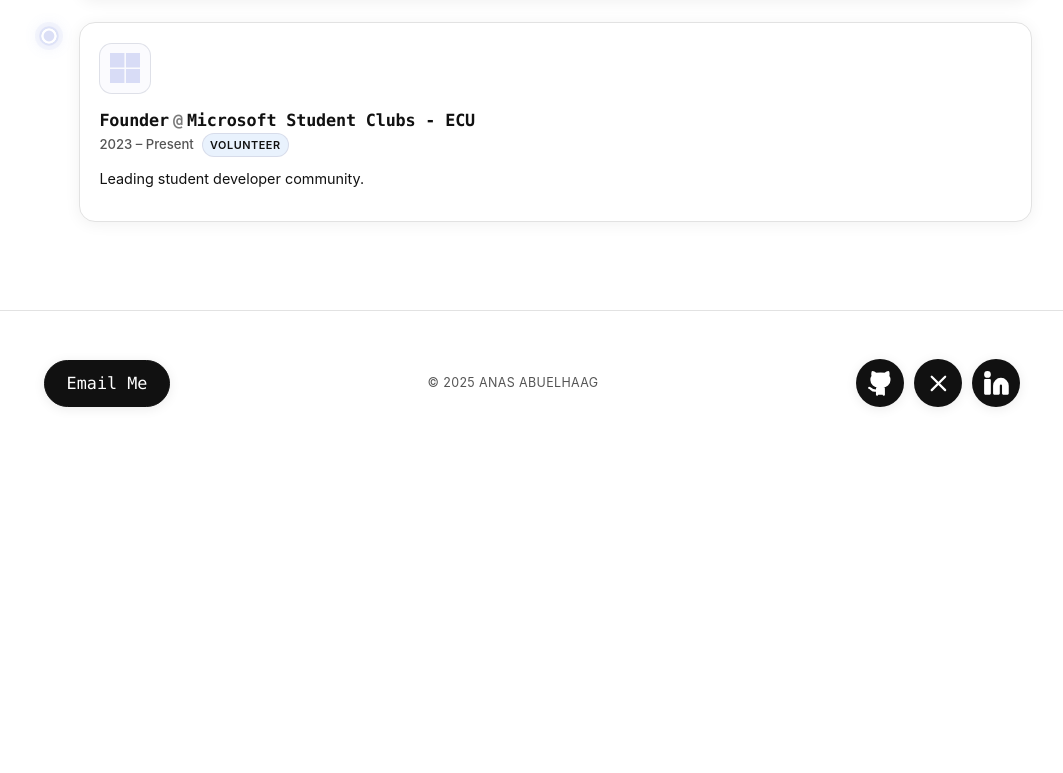
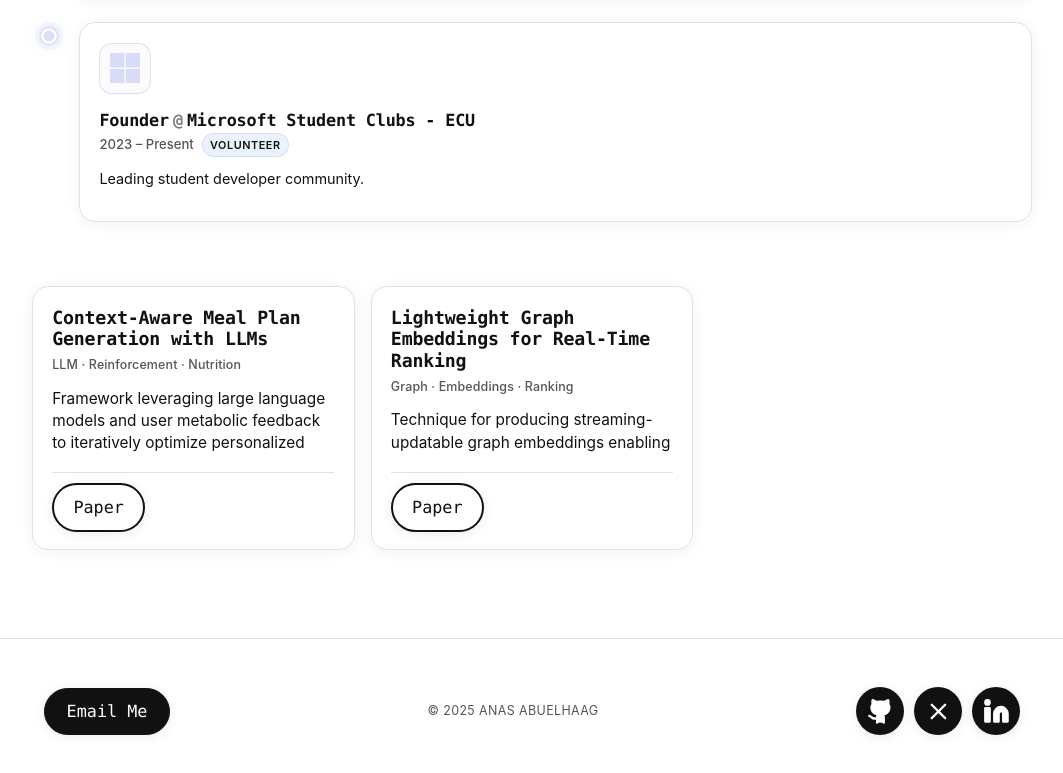
Before and after one commit to a-elhaag/Vue.JS-portfolio, a Vue app: page / in a window 1280 px wide. Shown: the part 3629-4402 px from the top of the page, without its empty margins (108-1171 px from the left). Before the commit the page ends 4092 px from the top, so only its background shows below. Built offline with nearby package versions, Linux system fonts and the light colour scheme.

Commit message:
feat: add ResearchPapersSection component and integrate research papers data

```diff
--- a/src/App.vue
+++ b/src/App.vue
@@ -4,6 +4,7 @@
 import CertsSection from "./sections/CertsSection.vue";
 import AboutSection from "./sections/AboutSection.vue";
 import ProjectsSection from "./sections/ProjectsSection.vue";
+import ResearchPapersSection from "./sections/ResearchPapersSection.vue";
 import ExperienceSection from "./sections/ExperienceSection.vue";
 import SiteFooter from "./components/SiteFooter.vue";
 </script>
@@ -16,6 +17,7 @@
     <AboutSection />
     <ProjectsSection />
     <ExperienceSection />
+    <ResearchPapersSection />
     <SiteFooter />
   </main>
 </template>
--- a/src/components/ProjectCard.vue
+++ b/src/components/ProjectCard.vue
@@ -10,12 +10,18 @@
   variant?: "elevated" | "outline" | "solid" | "glass";
   size?: "sm" | "md" | "lg"; // will default to md
   clamp?: number; // intro clamp lines
+  showRepo?: boolean; // optionally hide repo button (for papers etc.)
+  demoLabel?: string; // custom label for demo button (e.g. Paper)
 }>();
 
 const variant = computed(() => props.variant || "outline");
 const size = computed(() => props.size || "md");
 const clamp = computed(() => props.clamp ?? 4);
 const showDemo = computed(() => !!props.project.links.demo);
+const demoLabel = computed(() => props.demoLabel || "Demo");
+const showRepoButton = computed(
+  () => props.showRepo !== false && !!props.project.links.repo
+);
 const ariaLabel = computed(
   () => `${props.project.title} project${showDemo.value ? " with demo" : ""}`
 );
@@ -49,6 +55,7 @@
     <template #footer>
       <div class="actions">
         <Button
+          v-if="showRepoButton"
           variant="solid"
           size="md"
           :href="project.links.repo"
@@ -68,7 +75,7 @@
           <template #icon>
             <ExternalLink />
           </template>
-          Demo
+          {{ demoLabel }}
         </Button>
       </div>
     </template>
--- /dev/null
+++ b/src/data/papers.ts
@@ -0,0 +1,44 @@
+export interface PaperLinkSet {
+  app?: string; // optional application/demo link (acts like demo)
+  repo?: string; // optional repository if code is public
+  pdf?: string; // link to the paper PDF
+}
+
+export interface ResearchPaperItem {
+  slug: string;
+  title: string; // paper title
+  intro: string; // short abstract/description
+  stack: string[]; // key domains / tech (reuse for tag display)
+  links: PaperLinkSet;
+  accent?: string;
+  featured?: boolean;
+  order?: number;
+}
+
+export const papers: ResearchPaperItem[] = [
+  {
+    slug: "ai-nutrition-2025",
+    title: "Context-Aware Meal Plan Generation with LLMs",
+    intro:
+      "Framework leveraging large language models and user metabolic feedback to iteratively optimize personalized nutrition plans.",
+    stack: ["LLM", "Reinforcement", "Nutrition"],
+    links: {
+      pdf: "https://example.com/ai-nutrition.pdf",
+      app: "https://melo.ai",
+      repo: "https://github.com/anas/melo",
+    },
+    accent: "#9442d6",
+    featured: true,
+  },
+  {
+    slug: "graph-embeddings-2024",
+    title: "Lightweight Graph Embeddings for Real-Time Ranking",
+    intro:
+      "Technique for producing streaming-updatable graph embeddings enabling <10ms similarity queries at scale.",
+    stack: ["Graph", "Embeddings", "Ranking"],
+    links: {
+      pdf: "https://example.com/graph-embeddings.pdf",
+    },
+    accent: "#0c9665",
+  },
+];
--- /dev/null
+++ b/src/sections/ResearchPapersSection.vue
@@ -0,0 +1,97 @@
+<script setup lang="ts">
+import { computed } from "vue";
+import SectionHeader from "../components/SectionHeader.vue";
+import ProjectCard from "../components/ProjectCard.vue";
+import { papers } from "../data/papers";
+import type { ProjectItem } from "../data/projects";
+
+// Adapt papers to ProjectItem shape for reuse of ProjectCard component.
+const items = computed<ProjectItem[]>(() => {
+  return [...papers]
+    .sort((a, b) => {
+      const featA = a.featured ? 1 : 0;
+      const featB = b.featured ? 1 : 0;
+      if (featA !== featB) return featB - featA;
+      const orderA = a.order ?? Number.MAX_SAFE_INTEGER;
+      const orderB = b.order ?? Number.MAX_SAFE_INTEGER;
+      if (orderA !== orderB) return orderA - orderB;
+      return 0;
+    })
+    .map((p) => ({
+      slug: p.slug,
+      title: p.title,
+      intro: p.intro,
+      stack: p.stack,
+      // Put the PDF link as the demo (renamed button) and ignore repo entirely
+      links: { repo: "", demo: p.links.pdf },
+      accent: p.accent,
+      featured: p.featured,
+      order: p.order,
+    }));
+});
+</script>
+
+<template>
+  <section id="research" class="papers-section" aria-labelledby="papers-title">
+    <SectionHeader section-name="research" />
+    <div class="container">
+      <h2 id="papers-title" class="visually-hidden">Research Papers</h2>
+      <div class="grid">
+        <div v-for="p in items" :key="p.slug" class="slot">
+          <ProjectCard :project="p" :show-repo="false" demo-label="Paper" />
+        </div>
+      </div>
+    </div>
+  </section>
+</template>
+
+<style scoped>
+.papers-section {
+  width: 100%;
+  display: flex;
+  justify-content: center;
+  background: var(--bg);
+  padding: 40px 0 24px;
+}
+.container {
+  width: min(var(--section-max), 96vw);
+  display: flex;
+  flex-direction: column;
+  gap: 18px;
+  padding-inline: 12px;
+}
+@media (min-width: 720px) {
+  .container {
+    padding-inline: 0;
+  }
+}
+.grid {
+  display: grid;
+  gap: 16px;
+  grid-template-columns: repeat(1, minmax(0, 1fr));
+}
+@media (min-width: 640px) {
+  .grid {
+    grid-template-columns: repeat(2, minmax(0, 1fr));
+  }
+}
+@media (min-width: 980px) {
+  .grid {
+    grid-template-columns: repeat(3, minmax(0, 1fr));
+  }
+}
+.slot {
+  position: relative;
+}
+.visually-hidden {
+  position: absolute;
+  width: 1px;
+  height: 1px;
+  padding: 0;
+  margin: -1px;
+  overflow: hidden;
+  clip: rect(0 0 0 0);
+  white-space: nowrap;
+  border: 0;
+}
+</style>
```
